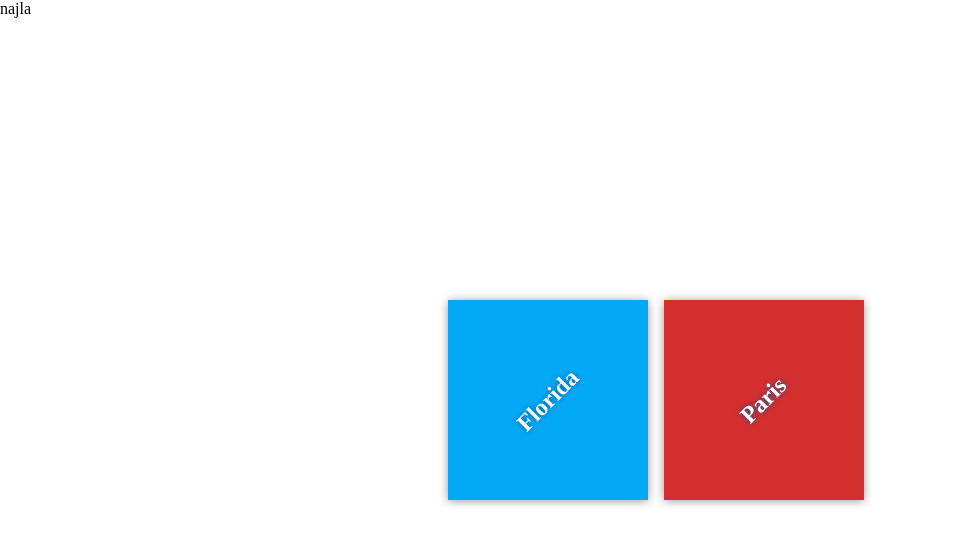
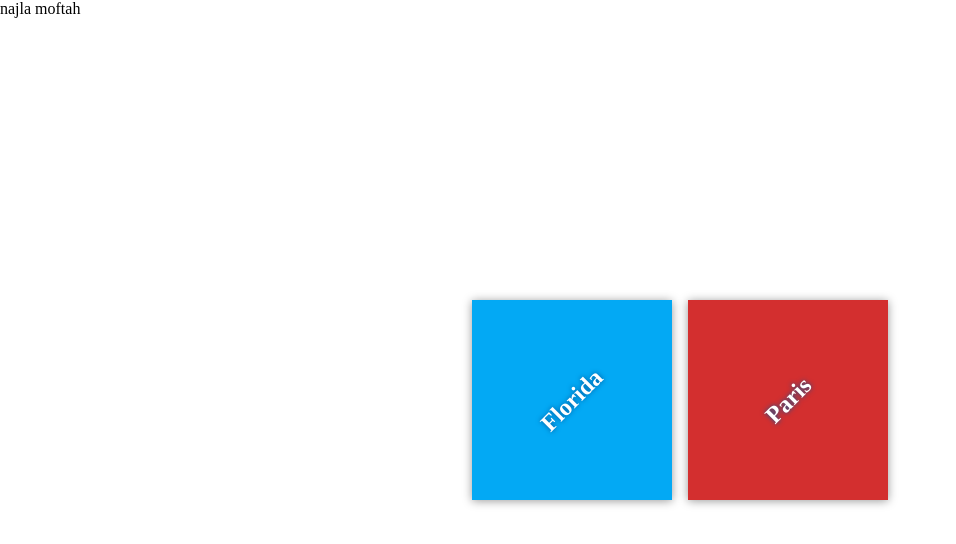
Before and after one commit to Alfitory/my-travel-plants, a plain HTML site: page index.html in a window 1280 px wide. Shown: the whole page, without its empty margins (0-956 px from the left). Drawn offline with Linux system fonts and the light colour scheme; files that its build step writes are made by us from their sources.

Commit message:
addtion  my father's name

```diff
--- a/index.html
+++ b/index.html
@@ -7,7 +7,7 @@
 <link rel="stylesheet" href="css/app.css">
 </head>
 <body>
-<span>najla</span>
+<span>najla moftah</span>
 <div class="container">
 <div class="destination-container">
 <div class="destination" id="florida">
```
